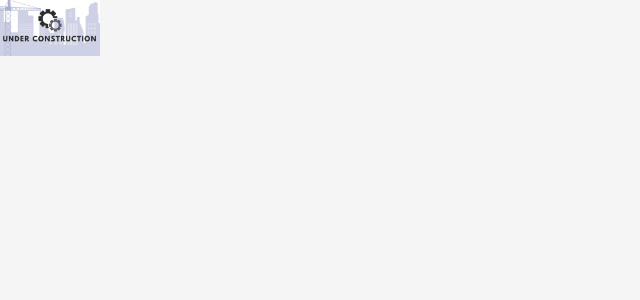
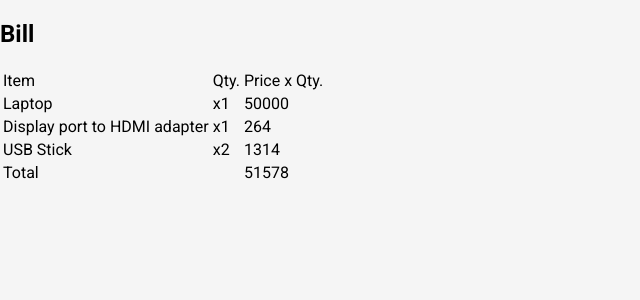
Before and after one commit to dipeshhhh/DailyUI, a React (Create React App) app: page /credit-card-checkout in a window 1280 px wide. Shown: the top 300 px of the page, without its empty margins (0-640 px from the left). Built offline with nearby package versions, Linux system fonts and the light colour scheme.

Commit message:
Update: framework for the bill

```diff
--- a/src/Challanges/002_CreditCardCheckout/CreditCardCheckout.css
+++ b/src/Challanges/002_CreditCardCheckout/CreditCardCheckout.css
@@ -2,6 +2,3 @@
   height: 100%;
   width: 100%;
 }
-.credit-card-checkout-main>img{
-  width: 100% !important;
-}
--- a/src/Challanges/002_CreditCardCheckout/CreditCardCheckout.js
+++ b/src/Challanges/002_CreditCardCheckout/CreditCardCheckout.js
@@ -2,16 +2,64 @@ import React from 'react';
 import './CreditCardCheckout';
 
 function CreditCardCheckout() {
-  return(
+
+  const bill = [
+    {
+      _id: '123ABC',
+      item_name: 'Laptop',
+      quantity: 1,
+      costForOne: 50000,
+    },
+    {
+      _id: '456DEF',
+      item_name: 'Display port to HDMI adapter',
+      quantity: 1,
+      costForOne: 264,
+    },
+    {
+      _id: '789GHI',
+      item_name: 'USB Stick',
+      quantity: 2,
+      costForOne: 657,
+    },
+  ]
+
+  return (
     // Background should be something pointing to the bottom right from left side and something pointing to the top right i.e. to credit card box from the right side of the bill. This is to subconsiously guide the user to go through the bill first and then go to credit card box.
     <div className='credit-card-checkout-main'>
-      <img src={require('../../Images/under_construction.png')} width='100vw' height='auto' />
-      {/* A bill shaped box for showing the bill
-            - need to make a react component for bill items and their cost
-       */}
-      <section className='credi-card-bill-box'>
+      {/* A bill shaped box for showing the bill */}
+      <section className='credit-card-bill-box'>
+        <h2>Bill</h2>
+        {bill ?
+          (<table>
+            <thead>
+              <tr>
+                <td>Item</td>
+                <td>Qty.</td>
+                <td>Price x Qty.</td>
+              </tr>
+            </thead>
+            <tbody>
+              {bill.map(item => (
+                <tr key={item._id}>
+                  <td>{item.item_name}</td>
+                  <td>x{item.quantity}</td>
+                  <td>{item.costForOne * item.quantity}</td>
+                </tr>
+              ))}
+            </tbody>
+            <tfoot>
+              <tr>
+                <td colSpan={2}>Total</td>
+                <td>{bill.reduce(((total, item) => total + item.costForOne * item.quantity), 0)}</td>
+              </tr>
+            </tfoot>
+          </table>)
+          :
+          (<p>Loading...</p>)
+        }
+      </section>
 
-      </section>
       {/* A credit card shaped box for entering credit card info
             - position fixed to the top right section (i.e. stays there)
       */}
```
